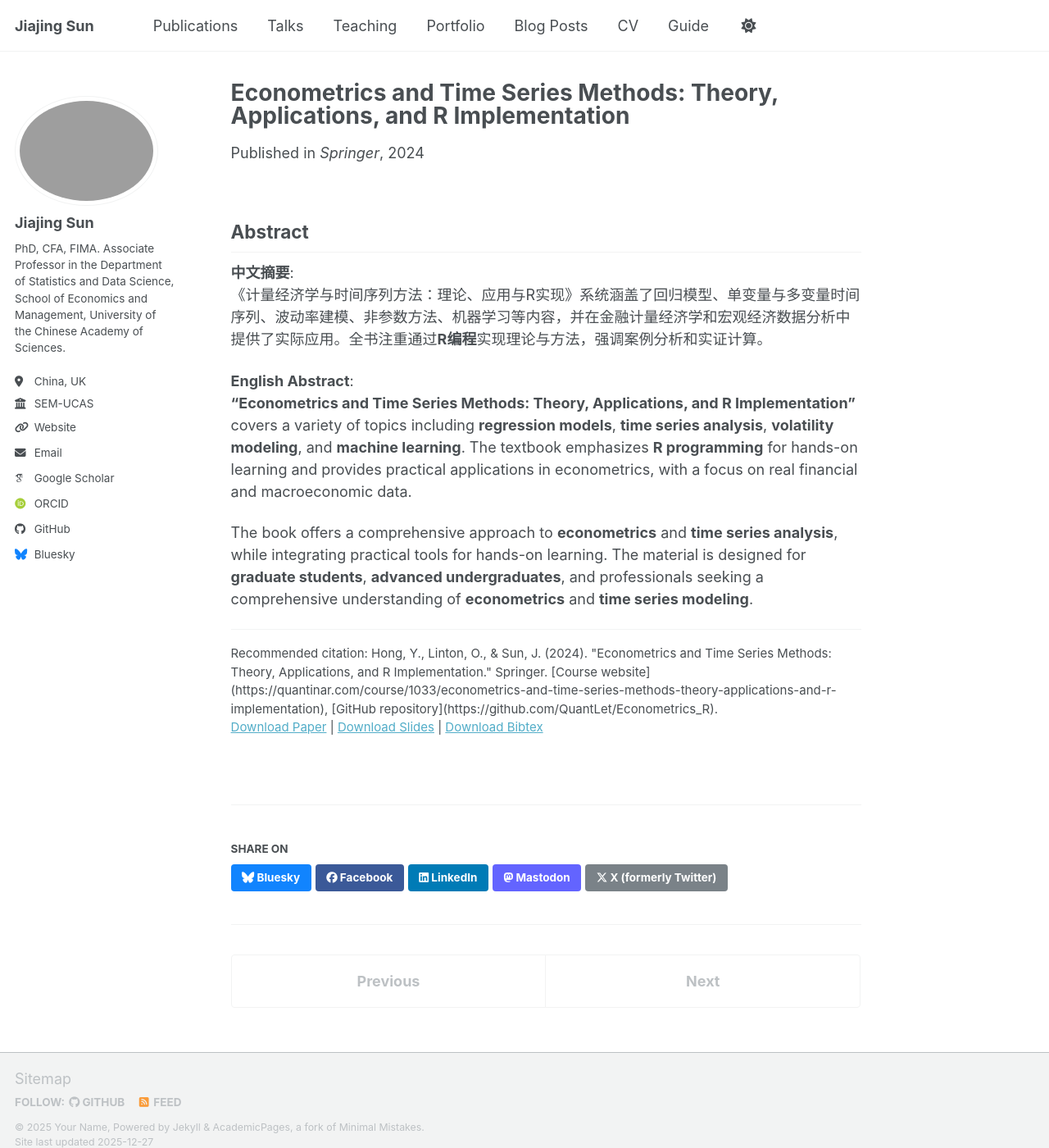
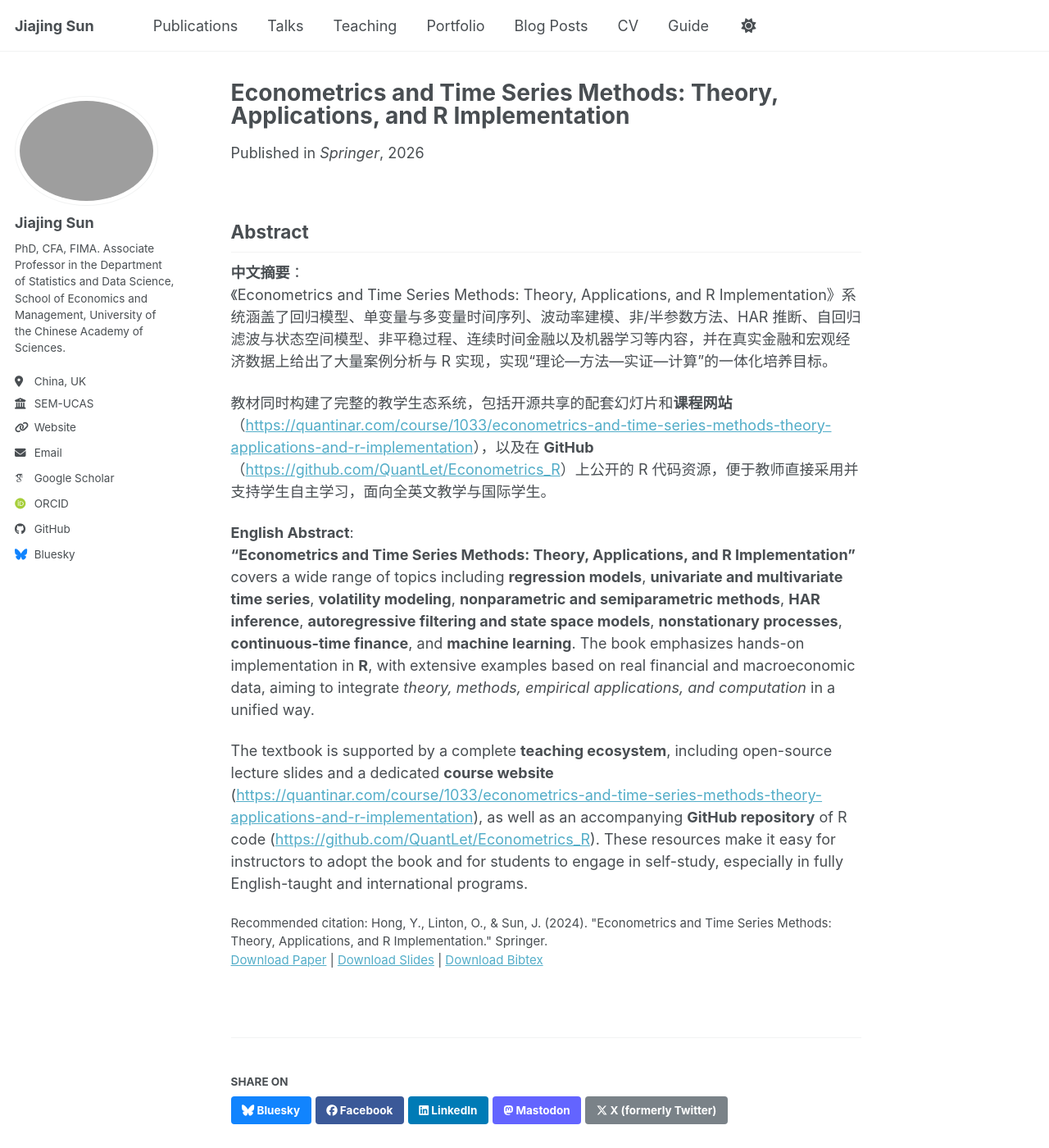
Before and after one commit to Jiajing-Sun/jiajing-sun.github.io, a Jekyll site: the page built from _publications/book-3.md, in a window 1280 px wide and 1400 px high. Shown: the whole window at 82% size. Built offline with Jekyll 4.4.1, drawn with Linux system fonts in a browser that asks for light colours; some web fonts are replaced; a script bundle is joined from its source files by our own code; library files that are not in the unit come from our copies.

Commit message:
Update book-3.md

```diff
--- a/_publications/book-3.md
+++ b/_publications/book-3.md
@@ -3,23 +3,23 @@ title: "Econometrics and Time Series Methods: Theory, Applications, and R Implem
 collection: publications
 category: books
 permalink: /publication/publications/book-3
-excerpt: 'This textbook covers a range of topics including regression models, time series analysis, volatility modeling, machine learning, and applications in econometrics, with an emphasis on **R programming**.'
-date: 2024-01-01
-venue: 'Springer'
-slidesurl: 'https://quantinar.com/course/1033/econometrics-and-time-series-methods-theory-applications-and-r-implementation'
-paperurl: 'https://link.springer.com/book/10.1007/978-3-030-32112-1'
-bibtexurl: 'https://github.com/QuantLet/Econometrics_R'
-citation: 'Hong, Y., Linton, O., & Sun, J. (2024). "Econometrics and Time Series Methods: Theory, Applications, and R Implementation." Springer. [Course website](https://quantinar.com/course/1033/econometrics-and-time-series-methods-theory-applications-and-r-implementation), [GitHub repository](https://github.com/QuantLet/Econometrics_R).'
+excerpt: 'A comprehensive English-language textbook on econometrics and time series methods with full R implementation, supported by open-source slides, a course website, and GitHub code.'
+date: 2026-01-01
+venue: "Springer"
+slidesurl: "https://quantinar.com/course/1033/econometrics-and-time-series-methods-theory-applications-and-r-implementation"
+paperurl: ""
+bibtexurl: "https://github.com/QuantLet/Econometrics_R"
+citation: 'Hong, Y., Linton, O., & Sun, J. (2024). "Econometrics and Time Series Methods: Theory, Applications, and R Implementation." Springer.'
 ---
 
 ## Abstract
 
-**中文摘要**:
-《计量经济学与时间序列方法：理论、应用与R实现》系统涵盖了回归模型、单变量与多变量时间序列、波动率建模、非参数方法、机器学习等内容，并在金融计量经济学和宏观经济数据分析中提供了实际应用。全书注重通过**R编程**实现理论与方法，强调案例分析和实证计算。
+**中文摘要**：
+《Econometrics and Time Series Methods: Theory, Applications, and R Implementation》系统涵盖了回归模型、单变量与多变量时间序列、波动率建模、非/半参数方法、HAR 推断、自回归滤波与状态空间模型、非平稳过程、连续时间金融以及机器学习等内容，并在真实金融和宏观经济数据上给出了大量案例分析与 R 实现，实现“理论—方法—实证—计算”的一体化培养目标。
+
+教材同时构建了完整的教学生态系统，包括开源共享的配套幻灯片和**课程网站**（[https://quantinar.com/course/1033/econometrics-and-time-series-methods-theory-applications-and-r-implementation](https://quantinar.com/course/1033/econometrics-and-time-series-methods-theory-applications-and-r-implementation)），以及在 **GitHub**（[https://github.com/QuantLet/Econometrics_R](https://github.com/QuantLet/Econometrics_R)）上公开的 R 代码资源，便于教师直接采用并支持学生自主学习，面向全英文教学与国际学生。
 
 **English Abstract**:
-**“Econometrics and Time Series Methods: Theory, Applications, and R Implementation”** covers a variety of topics including **regression models**, **time series analysis**, **volatility modeling**, and **machine learning**. The textbook emphasizes **R programming** for hands-on learning and provides practical applications in econometrics, with a focus on real financial and macroeconomic data.
+**“Econometrics and Time Series Methods: Theory, Applications, and R Implementation”** covers a wide range of topics including **regression models**, **univariate and multivariate time series**, **volatility modeling**, **nonparametric and semiparametric methods**, **HAR inference**, **autoregressive filtering and state space models**, **nonstationary processes**, **continuous-time finance**, and **machine learning**. The book emphasizes hands-on implementation in **R**, with extensive examples based on real financial and macroeconomic data, aiming to integrate *theory, methods, empirical applications, and computation* in a unified way.
 
-The book offers a comprehensive approach to **econometrics** and **time series analysis**, while integrating practical tools for hands-on learning. The material is designed for **graduate students**, **advanced undergraduates**, and professionals seeking a comprehensive understanding of **econometrics** and **time series modeling**.
-
----
+The textbook is supported by a complete **teaching ecosystem**, including open-source lecture slides and a dedicated **course website** ([https://quantinar.com/course/1033/econometrics-and-time-series-methods-theory-applications-and-r-implementation](https://quantinar.com/course/1033/econometrics-and-time-series-methods-theory-applications-and-r-implementation)), as well as an accompanying **GitHub repository** of R code ([https://github.com/QuantLet/Econometrics_R](https://github.com/QuantLet/Econometrics_R)). These resources make it easy for instructors to adopt the book and for students to engage in self-study, especially in fully English-taught and international programs.
```
